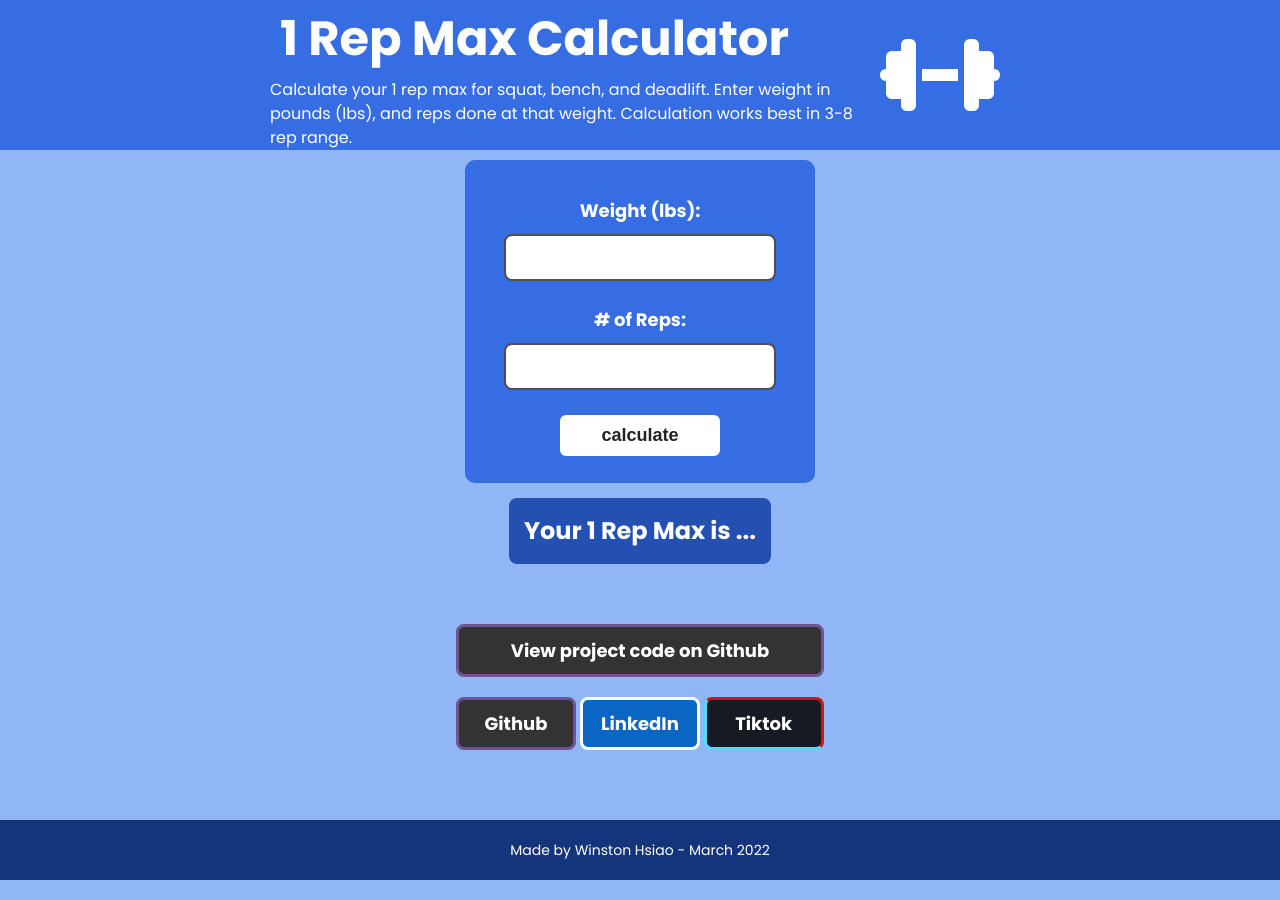
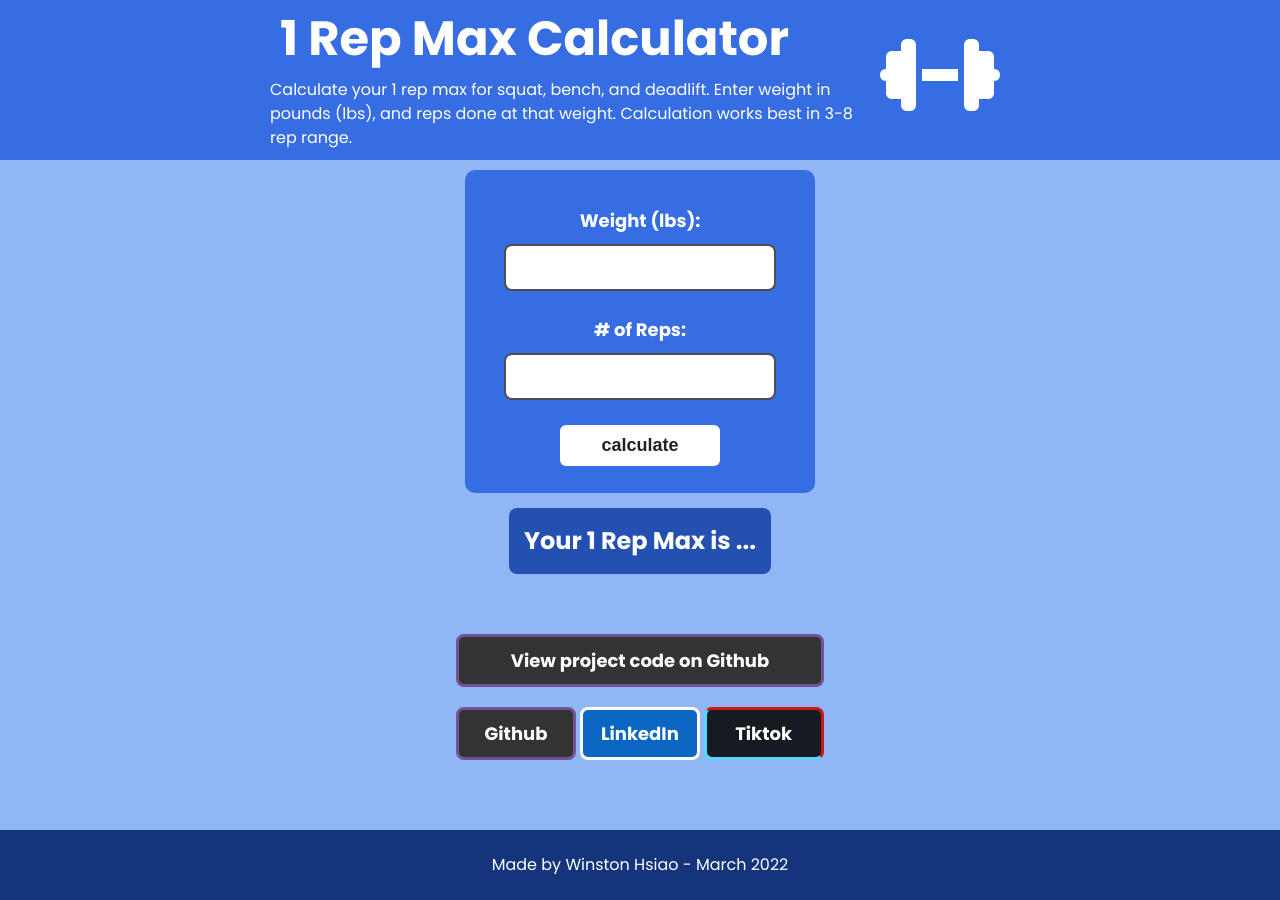
Before and after one commit to Winston-Hsiao/1-Rep-Max-Calculator, a plain HTML site: page index.html in a window 1280 px wide. Drawn offline with Linux system fonts and the light colour scheme.

Commit message:
v1.2.3 minor styling changes

```diff
--- a/script.js
+++ b/script.js
@@ -34,7 +34,6 @@ function onSubmit(e) {
         setTimeout(() => msg.remove(), 3000);
     }
     else {
-        // let max = math.round(calcMax(weightInput.value, repsInput.value));
         let max = (calcMax(weightInput.value, repsInput.value).toFixed(2));
         oneRepMax.innerHTML = `Your 1 Rep Max is ${max} lbs`;
         // oneRepMax.innerHTML = `Your 1 Rep Max for ${strLift} is ${max} lbs`;
--- a/style.css
+++ b/style.css
@@ -28,7 +28,7 @@ h2 {
 header {
     background: #376de2;
     color: #fff;
-    min-height: 150px;
+    min-height: 160px;
 }
 
 .header h1 {
@@ -215,8 +215,8 @@ header {
 
 
 footer {
-    min-height: 60px;
-    font-size: 14px;
+    min-height: 70px;
+    font-size: 16px;
     padding: 5px;
     background: #14357c;
     left: 0;
```
Also changed, not shown: 1 other file.
